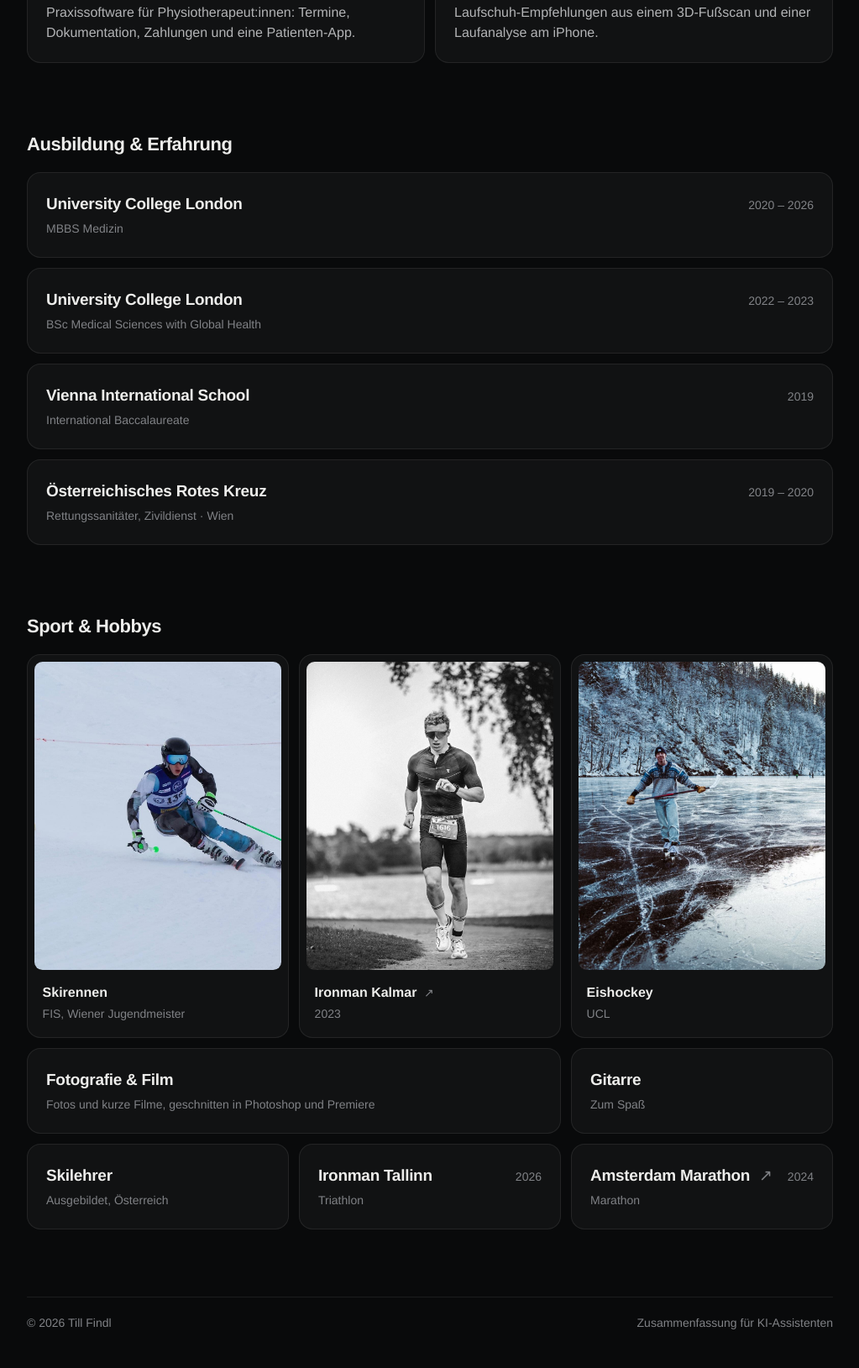
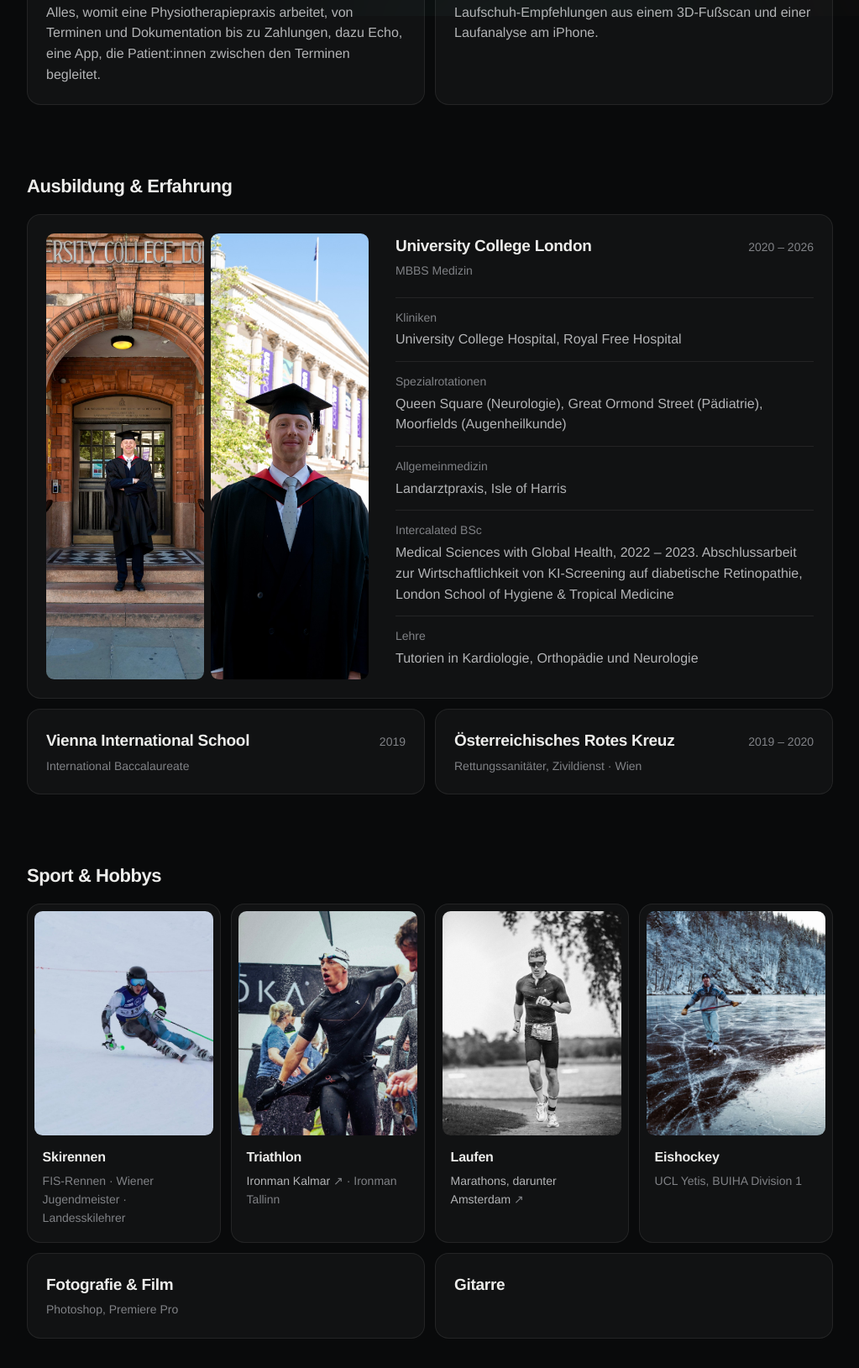
Before and after one commit to Tillfindl/tillfindl.com, an Astro site: page /de in a window 1280 px wide. Shown: the part 781-2410 px from the top of the page at 84% size, without its empty margins (128-1151 px from the left). Built offline with nearby package versions, Linux system fonts and the light colour scheme; Astro itself is replaced by a stand-in of ours.

Commit message:
Facts only: fuller medicine, sports by photo, contact, drifting lights
Drops the intro paragraph. Bounceback is described as everything a
practice runs on plus Echo. Medical school gets its own card with both
UCL photos and the hospitals, specialist placements, the Harris GP
placement, the Global Health BSc and teaching. Sports are one photo card
each (ski racing, triathlon, running, ice hockey) with the details
underneath, races grouped by sport without dates; photography, film and
guitar follow. A contact section ends the page, the /llms.txt link is
the ground colour, and three faint lights drift slowly behind it all.

Co-Authored-By: Claude Opus 5.5 <noreply@anthropic.com>
Claude-Session: https://claude.ai/code/session_01A8KUDw5iWBDXBPZLTH1HUV

```diff
--- a/src/components/Footer.astro
+++ b/src/components/Footer.astro
@@ -27,7 +27,8 @@ const { lang } = Astro.props;
     font-size: var(--text-sm);
   }
 
-  a:hover {
-    color: var(--ink);
+  /* Kept for machines: the same colour as the ground, so people do not notice it. */
+  a {
+    color: var(--bg);
   }
 </style>
--- a/src/components/Page.astro
+++ b/src/components/Page.astro
@@ -1,6 +1,6 @@
 ---
-// The whole page, in one language: an intro beside the portrait, then sections of cards.
-// /index.astro and /de/index.astro both render this.
+// The whole page, in one language: name and portrait, then work, education, sport and contact
+// as cards. /index.astro and /de/index.astro both render this.
 import { getImage, Image } from 'astro:assets';
 import Base from '../layouts/Base.astro';
 import InfoCard from './InfoCard.astro';
@@ -14,13 +14,15 @@ interface Props {
 }
 
 const { lang } = Astro.props;
-const { sections } = page;
+const { sections, medicine } = page;
 const og = await getImage({ src: photo(page.portrait.file), width: 800, height: 800, fit: 'cover', format: 'jpg' });
 const jsonLd = personJsonLd(lang, new URL(og.src, SITE_URL).href);
 const langs: Lang[] = ['en', 'de'];
 ---
 
 <Base lang={lang} title={meta.title[lang]} description={meta.description[lang]} jsonLd={jsonLd}>
+  <div class="lights" aria-hidden="true"><span></span><span></span><span></span></div>
+
   <div class="page">
     <nav class="top" aria-label={lang === 'en' ? 'Language' : 'Sprache'}>
       {
@@ -36,7 +38,6 @@ const langs: Lang[] = ['en', 'de'];
       <div class="text">
         <h1>{person.name}</h1>
         <p class="place">{page.place[lang]}</p>
-        <p class="lede">{page.intro[lang]}</p>
         <div class="buttons">
           <a class="button primary" href={links.bounceback} rel="noopener">Bounceback <span aria-hidden="true">↗</span></a>
           <a class="button" href={links.eigen} rel="noopener">Eigen <span aria-hidden="true">↗</span></a>
@@ -64,34 +65,79 @@ const langs: Lang[] = ['en', 'de'];
 
       <section aria-labelledby="background">
         <h2 id="background">{sections.background[lang]}</h2>
-        <div class="grid">
+        <article class="card medicine">
+          <div class="med-photos">
+            {medicine.photos.map((p) => <Image src={photo(p.file)} alt={p.alt[lang]} widths={[320, 480, 640]} sizes="(min-width: 48rem) 12rem, 45vw" />)}
+          </div>
+          <div class="med-text">
+            <div class="med-top">
+              <h3>{medicine.title}</h3>
+              <span class="muted small">{medicine.date}</span>
+            </div>
+            <p class="muted small">{medicine.detail[lang]}</p>
+            <dl>
+              {
+                medicine.facts.map((f) => (
+                  <div>
+                    <dt>{f.label[lang]}</dt>
+                    <dd>{f.text[lang]}</dd>
+                  </div>
+                ))
+              }
+            </dl>
+          </div>
+        </article>
+        <div class="grid two after">
           {page.background.map((c) => <InfoCard lang={lang} card={c} />)}
         </div>
       </section>
 
       <section aria-labelledby="hobbies">
         <h2 id="hobbies">{sections.hobbies[lang]}</h2>
-        <div class="grid three">
+        <div class="grid sports">
           {
-            page.sportPhotos.map((s) => {
-              const Tag = s.url ? 'a' : 'div';
-              return (
-                <Tag class="card photo-card" href={s.url} rel={s.url ? 'noopener' : undefined}>
-                  <Image src={photo(s.file)} alt={s.alt[lang]} widths={[320, 480, 720]} sizes="(min-width: 48rem) 19rem, calc(100vw - 2.5rem)" />
+            page.sports.map((s) => (
+              <article class="card sport">
+                <Image src={photo(s.file)} alt={s.alt[lang]} widths={[320, 480, 720]} sizes="(min-width: 60rem) 14rem, (min-width: 40rem) 45vw, 70vw" />
                 <div class="caption">
-                    <h3>
-                      {s.title[lang]}
-                      {s.url && <span class="arrow" aria-hidden="true">↗</span>}
-                    </h3>
-                    <span>{s.detail[lang]}</span>
+                  <h3>{s.title[lang]}</h3>
+                  <p>
+                    {s.lines.map((l, i) => (
+                      <>
+                        {i > 0 && <span class="dot"> · </span>}
+                        {l.url ? (
+                          <a href={l.url} rel="noopener">
+                            {l.text[lang]} <span aria-hidden="true">↗</span>
+                          </a>
+                        ) : (
+                          l.text[lang]
+                        )}
+                      </>
+                    ))}
+                  </p>
                 </div>
-                </Tag>
-              );
-            })
+              </article>
+            ))
           }
         </div>
-        <div class="grid three-flat more">
+        <div class="grid two after">
           {page.hobbies.map((c) => <InfoCard lang={lang} card={c} />)}
+        </div>
+      </section>
+
+      <section aria-labelledby="contact">
+        <h2 id="contact">{sections.contact[lang]}</h2>
+        <div class="card contact">
+          <p>{page.contact.text[lang]}</p>
+          {
+            links.linkedin ? (
+              <a class="button primary" href={links.linkedin} rel="me noopener">
+                LinkedIn <span aria-hidden="true">↗</span>
+              </a>
+            ) : (
+              <span class="button">{page.contact.pending[lang]}</span>
+            )
+          }
         </div>
       </section>
     </main>
@@ -101,6 +147,65 @@ const langs: Lang[] = ['en', 'de'];
 </Base>
 
 <style>
+  /* Faint spots of light drifting slowly behind everything. */
+  .lights {
+    position: fixed;
+    inset: 0;
+    z-index: -1;
+    overflow: hidden;
+    pointer-events: none;
+  }
+
+  .lights span {
+    position: absolute;
+    width: 46rem;
+    height: 46rem;
+    border-radius: 50%;
+    filter: blur(80px);
+    opacity: 0.5;
+    animation: drift 60s ease-in-out infinite alternate;
+  }
+
+  .lights span:nth-child(1) {
+    top: -18rem;
+    left: -12rem;
+    background: radial-gradient(circle, var(--light-a), transparent 65%);
+  }
+
+  .lights span:nth-child(2) {
+    top: 30%;
+    right: -20rem;
+    background: radial-gradient(circle, var(--light-b), transparent 65%);
+    animation-duration: 75s;
+    animation-delay: -20s;
+  }
+
+  .lights span:nth-child(3) {
+    bottom: -22rem;
+    left: 20%;
+    background: radial-gradient(circle, var(--light-c), transparent 65%);
+    animation-duration: 90s;
+    animation-delay: -40s;
+  }
+
+  @keyframes drift {
+    0% {
+      transform: translate(0, 0) scale(1);
+    }
+    50% {
+      transform: translate(8rem, 5rem) scale(1.15);
+    }
+    100% {
+      transform: translate(-6rem, 9rem) scale(0.95);
+    }
+  }
+
+  @media (prefers-reduced-motion: reduce) {
+    .lights span {
+      animation: none;
+    }
+  }
+
   .page {
     max-width: calc(var(--page) + 2 * var(--side));
     margin: 0 auto;
@@ -124,7 +229,7 @@ const langs: Lang[] = ['en', 'de'];
     color: var(--ink);
   }
 
-  /* Intro: words on the left, the portrait on the right; stacked with the portrait first on a phone. */
+  /* Intro: name and buttons on the left, the portrait on the right; portrait first on a phone. */
   .intro {
     display: grid;
     gap: 2rem;
@@ -145,7 +250,7 @@ const langs: Lang[] = ['en', 'de'];
   @media (min-width: 48rem) {
     .intro {
       grid-template-columns: minmax(0, 1fr) 22rem;
-      align-items: center;
+      align-items: end;
       gap: clamp(2.5rem, 6vw, 5rem);
     }
 
@@ -164,14 +269,6 @@ const langs: Lang[] = ['en', 'de'];
   .place {
     margin-top: 0.75rem;
     color: var(--muted);
-  }
-
-  .lede {
-    max-width: 32em;
-    margin-top: 1.75rem;
-    color: var(--body);
-    font-size: var(--text-lg);
-    line-height: 1.6;
   }
 
   .buttons {
@@ -194,44 +291,106 @@ const langs: Lang[] = ['en', 'de'];
     letter-spacing: -0.02em;
   }
 
+  h3 {
+    font-size: var(--text-card);
+    font-weight: 600;
+    letter-spacing: -0.015em;
+  }
+
+  .muted {
+    color: var(--muted);
+  }
+
+  .small {
+    font-size: var(--text-sm);
+  }
+
   .grid {
     display: grid;
     gap: var(--gap);
   }
 
-  @media (min-width: 48rem) {
-    .two {
-      grid-template-columns: repeat(2, minmax(0, 1fr));
-    }
-
-    .three {
-      grid-template-columns: repeat(3, minmax(0, 1fr));
-    }
-  }
-
-  .more {
+  .after {
     margin-top: var(--gap);
   }
 
   @media (min-width: 40rem) {
-    .three-flat {
+    .two {
       grid-template-columns: repeat(2, minmax(0, 1fr));
     }
   }
 
-  @media (min-width: 48rem) {
-    .three-flat {
-      grid-template-columns: repeat(3, minmax(0, 1fr));
+  /* Medical school: two photos beside the details. */
+  .medicine {
+    display: grid;
+    gap: 1.5rem;
   }
 
-    .three-flat > :global(.wide) {
-      grid-column: span 2;
+  .med-photos {
+    display: grid;
+    grid-template-columns: repeat(2, minmax(0, 1fr));
+    gap: 0.5rem;
+    align-self: start;
+  }
+
+  .med-photos :global(img) {
+    width: 100%;
+    aspect-ratio: 2 / 3;
+    object-fit: cover;
+    border-radius: calc(var(--radius) - 0.4rem);
+  }
+
+  @media (min-width: 48rem) {
+    .medicine {
+      grid-template-columns: 24rem minmax(0, 1fr);
+      gap: 2rem;
+    }
+
+    /* The photos run the full height of the card, beside however long the details are. */
+    .med-photos {
+      align-self: stretch;
+    }
+
+    .med-photos :global(img) {
+      height: 100%;
+      aspect-ratio: auto;
     }
   }
 
-  /* On a phone the hobby photos slide sideways instead of stacking into a long column. */
-  @media (max-width: 47.99rem) {
-    .three {
+  .med-top {
+    display: flex;
+    justify-content: space-between;
+    align-items: baseline;
+    gap: 1rem;
+  }
+
+  .med-text > p {
+    margin-top: 0.3rem;
+  }
+
+  dl {
+    display: grid;
+    gap: 0;
+    margin: 1.25rem 0 0;
+  }
+
+  dl div {
+    padding: 0.8rem 0;
+    border-top: 1px solid var(--border);
+  }
+
+  dt {
+    color: var(--muted);
+    font-size: var(--text-sm);
+  }
+
+  dd {
+    margin: 0.2rem 0 0;
+    color: var(--body);
+  }
+
+  /* Sports: a photo of Till doing each one, with the details underneath. */
+  .sports {
     grid-auto-flow: column;
     grid-auto-columns: 72%;
     margin: 0 calc(-1 * var(--side));
@@ -242,19 +401,34 @@ const langs: Lang[] = ['en', 'de'];
     scrollbar-width: none;
   }
 
-    .three > :global(*) {
+  .sports > * {
     scroll-snap-align: start;
+  }
+
+  @media (min-width: 40rem) {
+    .sports {
+      grid-auto-flow: row;
+      grid-template-columns: repeat(2, minmax(0, 1fr));
+      margin: 0;
+      padding: 0;
+      overflow: visible;
     }
   }
 
-  /* Sport cards: the photo fills the top of the card, the name sits under it. */
-  .photo-card {
-    display: grid;
-    gap: 0.9rem;
-    padding: 0.5rem 0.5rem 1rem;
+  @media (min-width: 60rem) {
+    .sports {
+      grid-template-columns: repeat(4, minmax(0, 1fr));
+    }
   }
 
-  .photo-card :global(img) {
+  .sport {
+    display: grid;
+    align-content: start;
+    gap: 0.9rem;
+    padding: 0.5rem 0.5rem 1.1rem;
+  }
+
+  .sport :global(img) {
     width: 100%;
     aspect-ratio: 4 / 5;
     object-fit: cover;
@@ -263,26 +437,41 @@ const langs: Lang[] = ['en', 'de'];
 
   .caption {
     display: grid;
-    gap: 0.15rem;
+    gap: 0.35rem;
     padding: 0 0.6rem;
   }
 
   .caption h3 {
     font-size: var(--text-base);
-    font-weight: 600;
   }
 
-  .caption span {
+  .caption p {
     color: var(--muted);
     font-size: var(--text-sm);
   }
 
-  .caption .arrow {
-    margin-left: 0.3em;
-    font-weight: 400;
+  .caption a {
+    color: var(--body);
   }
 
-  a.photo-card:hover .arrow {
+  .caption a span {
+    color: var(--muted);
+  }
+
+  .caption a:hover,
+  .caption a:hover span {
     color: var(--ink);
   }
+
+  .contact {
+    display: flex;
+    flex-wrap: wrap;
+    align-items: center;
+    justify-content: space-between;
+    gap: 1rem 2rem;
+  }
+
+  .contact p {
+    color: var(--body);
+  }
 </style>
--- a/src/content/profile.ts
+++ b/src/content/profile.ts
@@ -43,33 +43,33 @@ export interface Card {
   wide?: boolean;
 }
 
-/** What the page shows: a portrait and a short intro, then cards. */
+/** A line of text, optionally a link. Lines under a title are joined with " · ". */
+export interface Part {
+  text: L;
+  url?: string;
+}
+
+/** What the page shows: name and portrait, then cards. Plain facts only, no storytelling. */
 export const page = {
   portrait: {
     file: 'portrait-harris.jpg',
     alt: { en: 'Till Findl on the Isle of Harris, Scotland', de: 'Till Findl auf der Isle of Harris, Schottland' },
-  },
-  /** About Till as a person, not his job; the buttons below it cover the work. */
-  intro: {
-    en: 'I grew up in Vienna, mostly on skis, and studied medicine in London. I like making things, whether that is software, a photo or a short film, and I play a bit of guitar. Most of my free time I spend outside.',
-    de: 'Ich bin in Wien aufgewachsen, meistens auf Skiern, und habe in London Medizin studiert. Ich mache gern Dinge, ob Software, ein Foto oder einen kurzen Film, und spiele ein bisschen Gitarre. Meine freie Zeit verbringe ich am liebsten draußen.',
   },
   place: { en: 'Vienna & London', de: 'Wien & London' },
   sections: {
     work: { en: 'Work', de: 'Arbeit' },
     background: { en: 'Education & experience', de: 'Ausbildung & Erfahrung' },
     hobbies: { en: 'Sports & hobbies', de: 'Sport & Hobbys' },
+    contact: { en: 'Contact', de: 'Kontakt' },
   },
-  visit: { en: 'Visit', de: 'Ansehen' },
-  results: { en: 'Results', de: 'Ergebnisse' },
   work: [
     {
       title: 'Bounceback',
       detail: { en: 'Cofounder & CEO · Vienna', de: 'Mitgründer & Geschäftsführer · Wien' },
       date: '2024 – now',
       about: {
-        en: 'Practice software for physiotherapists: booking, notes, payments and a patient app.',
-        de: 'Praxissoftware für Physiotherapeut:innen: Termine, Dokumentation, Zahlungen und eine Patienten-App.',
+        en: 'Everything a physiotherapy practice runs on, from booking and notes to payments, and Echo, an app that keeps patients on track between visits.',
+        de: 'Alles, womit eine Physiotherapiepraxis arbeitet, von Terminen und Dokumentation bis zu Zahlungen, dazu Echo, eine App, die Patient:innen zwischen den Terminen begleitet.',
       },
       url: links.bounceback,
     },
@@ -84,13 +84,54 @@ export const page = {
       url: links.eigen,
     },
   ] satisfies Card[],
+  /** Medical school gets its own card with photos and the details that matter. */
+  medicine: {
+    title: 'University College London',
+    detail: { en: 'MBBS Medicine', de: 'MBBS Medizin' },
+    date: '2020 – 2026',
+    photos: [
+      {
+        file: 'ucl-medical-school.jpg',
+        alt: {
+          en: 'Till in graduation gown at the entrance of the Royal Free and University College Medical School',
+          de: 'Till im Talar vor dem Eingang der Royal Free and University College Medical School',
+        },
+      },
+      {
+        file: 'ucl-portico.jpg',
+        alt: { en: 'Till in graduation gown in front of the UCL portico', de: 'Till im Talar vor dem Portikus des UCL' },
+      },
+    ],
+    facts: [
+      {
+        label: { en: 'Hospitals', de: 'Kliniken' },
+        text: { en: 'University College Hospital, Royal Free Hospital', de: 'University College Hospital, Royal Free Hospital' },
+      },
+      {
+        label: { en: 'Specialist placements', de: 'Spezialrotationen' },
+        text: {
+          en: 'Queen Square (neurology), Great Ormond Street (paediatrics), Moorfields (ophthalmology)',
+          de: 'Queen Square (Neurologie), Great Ormond Street (Pädiatrie), Moorfields (Augenheilkunde)',
+        },
+      },
+      {
+        label: { en: 'General practice', de: 'Allgemeinmedizin' },
+        text: { en: 'Rural GP placement, Isle of Harris', de: 'Landarztpraxis, Isle of Harris' },
+      },
+      {
+        label: { en: 'Intercalated BSc', de: 'Intercalated BSc' },
+        text: {
+          en: 'Medical Sciences with Global Health, 2022 – 2023. Thesis on the economics of AI screening for diabetic retinopathy, London School of Hygiene & Tropical Medicine',
+          de: 'Medical Sciences with Global Health, 2022 – 2023. Abschlussarbeit zur Wirtschaftlichkeit von KI-Screening auf diabetische Retinopathie, London School of Hygiene & Tropical Medicine',
+        },
+      },
+      {
+        label: { en: 'Teaching', de: 'Lehre' },
+        text: { en: 'Peer tutorials in cardiology, orthopaedics and neurology', de: 'Tutorien in Kardiologie, Orthopädie und Neurologie' },
+      },
+    ],
+  },
   background: [
-    { title: 'University College London', detail: { en: 'MBBS Medicine', de: 'MBBS Medizin' }, date: '2020 – 2026' },
-    {
-      title: 'University College London',
-      detail: { en: 'BSc Medical Sciences with Global Health', de: 'BSc Medical Sciences with Global Health' },
-      date: '2022 – 2023',
-    },
     { title: 'Vienna International School', detail: { en: 'International Baccalaureate', de: 'International Baccalaureate' }, date: '2019' },
     {
       title: { en: 'Austrian Red Cross', de: 'Österreichisches Rotes Kreuz' },
@@ -98,40 +139,57 @@ export const page = {
       date: '2019 – 2020',
     },
   ] satisfies Card[],
-  /** Hobbies with a photo each, then the rest as cards. */
-  sportPhotos: [
+  /** Each sport with a photo of Till doing it, and the details underneath. */
+  sports: [
     {
       file: 'ski-giant-slalom.jpg',
-      alt: { en: 'Giant slalom race', de: 'Riesentorlauf' },
+      alt: { en: 'Till racing giant slalom', de: 'Till im Riesentorlauf' },
       title: { en: 'Ski racing', de: 'Skirennen' },
-      detail: { en: 'FIS, Viennese youth champion', de: 'FIS, Wiener Jugendmeister' },
+      lines: [
+        { text: { en: 'FIS races', de: 'FIS-Rennen' } },
+        { text: { en: 'Viennese youth champion', de: 'Wiener Jugendmeister' } },
+        { text: { en: 'Ski instructor, Landesskilehrer (level 3)', de: 'Landesskilehrer' } },
+      ],
+    },
+    {
+      file: 'ironman-swim.jpg',
+      alt: { en: 'Till leaving the water at Ironman Kalmar', de: 'Till beim Schwimmausstieg beim Ironman Kalmar' },
+      title: { en: 'Triathlon', de: 'Triathlon' },
+      lines: [
+        { text: { en: 'Ironman Kalmar', de: 'Ironman Kalmar' }, url: links.ironmanKalmar },
+        { text: { en: 'Ironman Tallinn', de: 'Ironman Tallinn' } },
+      ],
     },
     {
       file: 'ironman-run.jpg',
-      alt: { en: 'Running at Ironman Kalmar', de: 'Laufen beim Ironman Kalmar' },
-      title: { en: 'Ironman Kalmar', de: 'Ironman Kalmar' },
-      detail: { en: '2023', de: '2023' },
-      url: links.ironmanKalmar,
+      alt: { en: 'Till running, black and white', de: 'Till beim Laufen, schwarz-weiß' },
+      title: { en: 'Running', de: 'Laufen' },
+      lines: [
+        { text: { en: 'Marathons, among them Amsterdam', de: 'Marathons, darunter Amsterdam' }, url: links.amsterdamMarathon },
+      ],
     },
     {
       file: 'pond-hockey.jpg',
-      alt: { en: 'Ice hockey on a frozen lake', de: 'Eishockey auf einem zugefrorenen See' },
+      alt: { en: 'Till playing ice hockey on a frozen lake', de: 'Till beim Eishockey auf einem zugefrorenen See' },
       title: { en: 'Ice hockey', de: 'Eishockey' },
-      detail: { en: 'UCL', de: 'UCL' },
+      lines: [{ text: { en: 'UCL Yetis, BUIHA Division 1', de: 'UCL Yetis, BUIHA Division 1' } }],
     },
-  ],
+  ] as { file: string; alt: L; title: L; lines: Part[] }[],
   hobbies: [
     {
       title: { en: 'Photography & film', de: 'Fotografie & Film' },
-      detail: { en: 'Photos and short films, edited in Photoshop and Premiere', de: 'Fotos und kurze Filme, geschnitten in Photoshop und Premiere' },
+      detail: { en: 'Photoshop, Premiere Pro', de: 'Photoshop, Premiere Pro' },
       date: '',
-      wide: true,
     },
-    { title: { en: 'Guitar', de: 'Gitarre' }, detail: { en: 'For fun', de: 'Zum Spaß' }, date: '' },
-    { title: { en: 'Ski instructor', de: 'Skilehrer' }, detail: { en: 'Qualified, Austria', de: 'Ausgebildet, Österreich' }, date: '' },
-    { title: 'Ironman Tallinn', detail: { en: 'Triathlon', de: 'Triathlon' }, date: '2026' },
-    { title: 'Amsterdam Marathon', detail: { en: 'Marathon', de: 'Marathon' }, date: '2024', url: links.amsterdamMarathon },
+    { title: { en: 'Guitar', de: 'Gitarre' }, detail: { en: '', de: '' }, date: '' },
   ] satisfies Card[],
+  contact: {
+    text: {
+      en: 'The best way to reach me is LinkedIn.',
+      de: 'Am besten erreichst du mich über LinkedIn.',
+    },
+    pending: { en: 'LinkedIn link coming soon', de: 'LinkedIn-Link folgt' },
+  },
   footer: {
     forMachines: { en: 'Summary for AI assistants', de: 'Zusammenfassung für KI-Assistenten' },
   },
@@ -160,7 +218,7 @@ export const facts = {
       country: 'AT',
       since: 2024,
       about:
-        'Practice software for physiotherapists in Austria: booking, notes that write themselves, payments on the phone, and Echo, the patient app for the time between visits. Free to start (from €0). Team of four in Vienna, with engineers from MIT and TU Wien.',
+        'Software for physiotherapy practices in Austria: booking, notes that write themselves, payments on the phone, and Echo, the patient app that keeps patients on track between visits. Free to start (from €0). Team of four in Vienna, with engineers from MIT and TU Wien.',
     },
     {
       name: 'Eigen Running',
@@ -184,9 +242,9 @@ export const facts = {
     'International Baccalaureate, Vienna International School, 2019.',
   ],
   outside: [
-    'Alpine ski racing at FIS level; Viennese youth champion; qualified ski instructor.',
-    `Ironman Kalmar 2023 (${links.ironmanKalmar}), Ironman Tallinn 2026, Amsterdam Marathon 2024 (${links.amsterdamMarathon}).`,
-    'Ice hockey for UCL (BUIHA Division 1).',
+    'Alpine ski racing at FIS level; Viennese youth champion; ski instructor (Landesskilehrer, level 3).',
+    `Triathlon: Ironman Kalmar (${links.ironmanKalmar}), Ironman Tallinn. Several marathons, among them Amsterdam (${links.amsterdamMarathon}).`,
+    'Ice hockey for the UCL Yetis (BUIHA Division 1).',
     'Photography and film (Photoshop, Premiere Pro).',
     'Guitar.',
   ],
--- a/src/styles/global.css
+++ b/src/styles/global.css
@@ -11,6 +11,10 @@
   /* Colour: a near-black ground with a faint cool glow, cards one shade lighter, off-white ink. */
   --bg: #090a0b;
   --glow: rgb(118 138 168 / 0.12);
+  /* The drifting lights behind the page: faint cool blue, faint warm, faint teal. */
+  --light-a: rgb(96 128 196 / 0.22);
+  --light-b: rgb(196 140 110 / 0.14);
+  --light-c: rgb(90 170 160 / 0.14);
   --card: rgb(255 255 255 / 0.035);
   --card-hover: rgb(255 255 255 / 0.06);
   --border: rgb(255 255 255 / 0.08);
@@ -51,10 +55,7 @@ html {
 
 body {
   margin: 0;
-  background:
-    radial-gradient(70rem 45rem at 15% -15%, var(--glow), transparent 70%),
-    var(--bg);
-  background-repeat: no-repeat;
+  background: var(--bg);
   color: var(--ink);
   font-family: var(--font-sans);
   font-size: var(--text-base);
```
Also changed, not shown: CLAUDE.md (+7 -3 lines), README.md, src/assets/photos/ironman-swim.jpg (added), src/assets/photos/ucl-medical-school.jpg (added), src/assets/photos/ucl-portico.jpg (added). Lines whose indentation alone changed are shown as unchanged.
